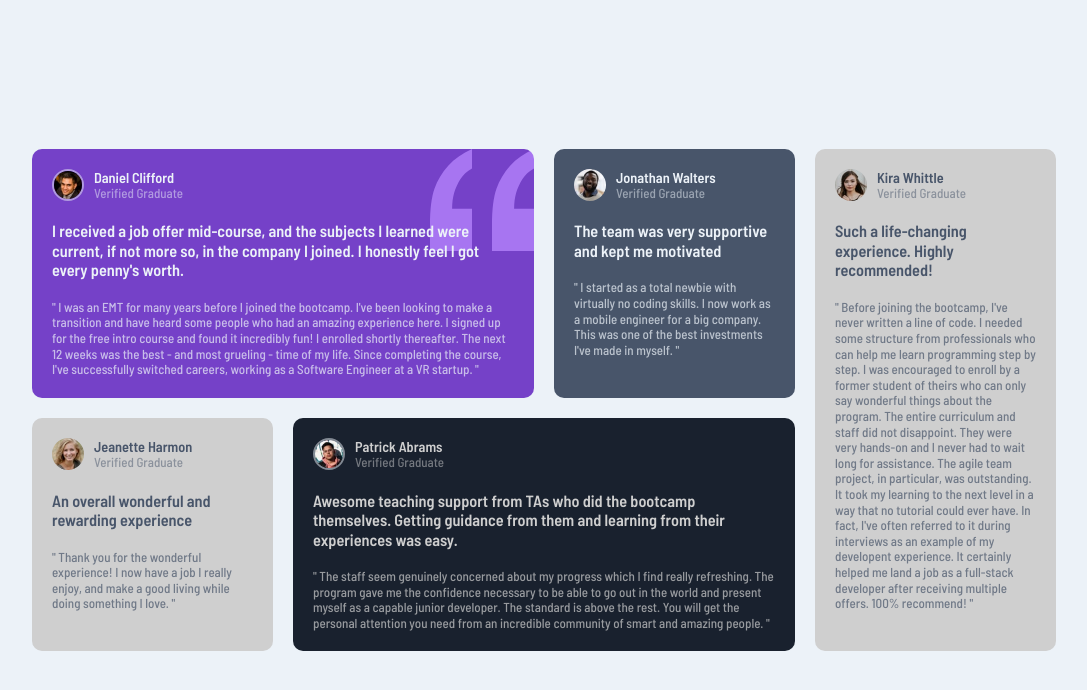
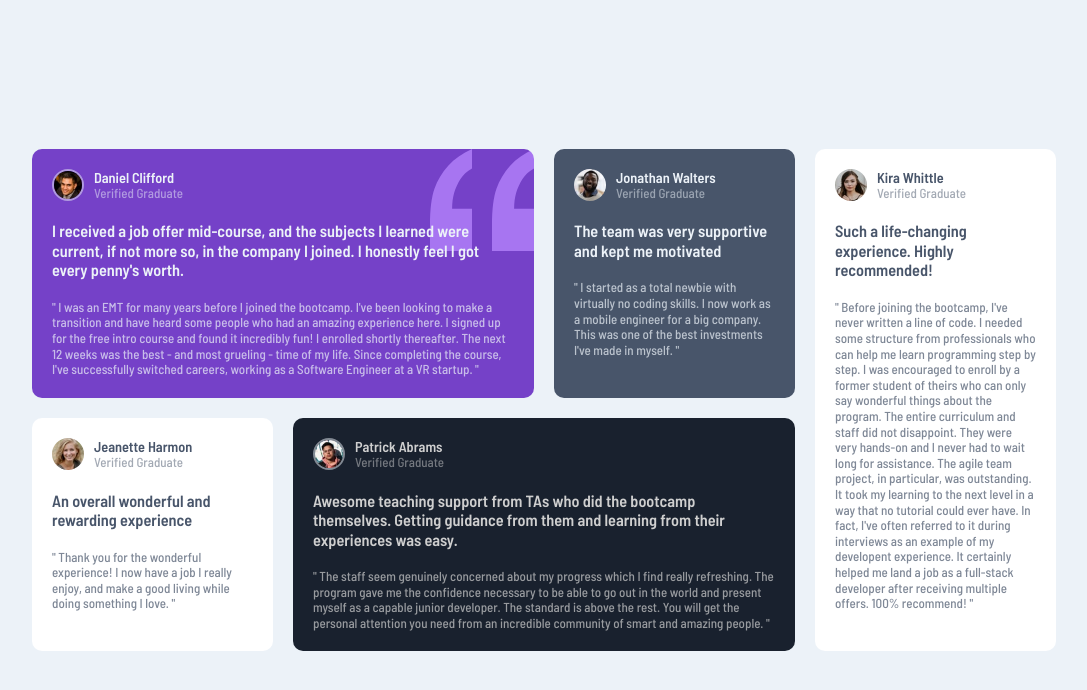
Before and after one commit to garang-deng/testimonials-grid-section, a plain HTML site: page index.html in a window 1280 px wide. Shown: the whole page, without its empty margins (96-1183 px from the left). Drawn offline with Linux system fonts and the light colour scheme.

Commit message:
Changed background color for Kira Jeanette

```diff
--- a/styles.css
+++ b/styles.css
@@ -103,7 +103,7 @@ body {
 .jeanette {
   grid-column: 1/3;
   grid-row: 5/9;
-  background: var(--light-gray);
+  background: var(--white);
   color: var(--very-dark-grayish-blue);
 }
 
@@ -121,7 +121,7 @@ body {
 .kira {
   grid-column: 7/9;
   grid-row: 1/9;
-  background: var(--light-gray);
+  background: var(--white);
   color: var(--very-dark-grayish-blue);
 }
 
```
